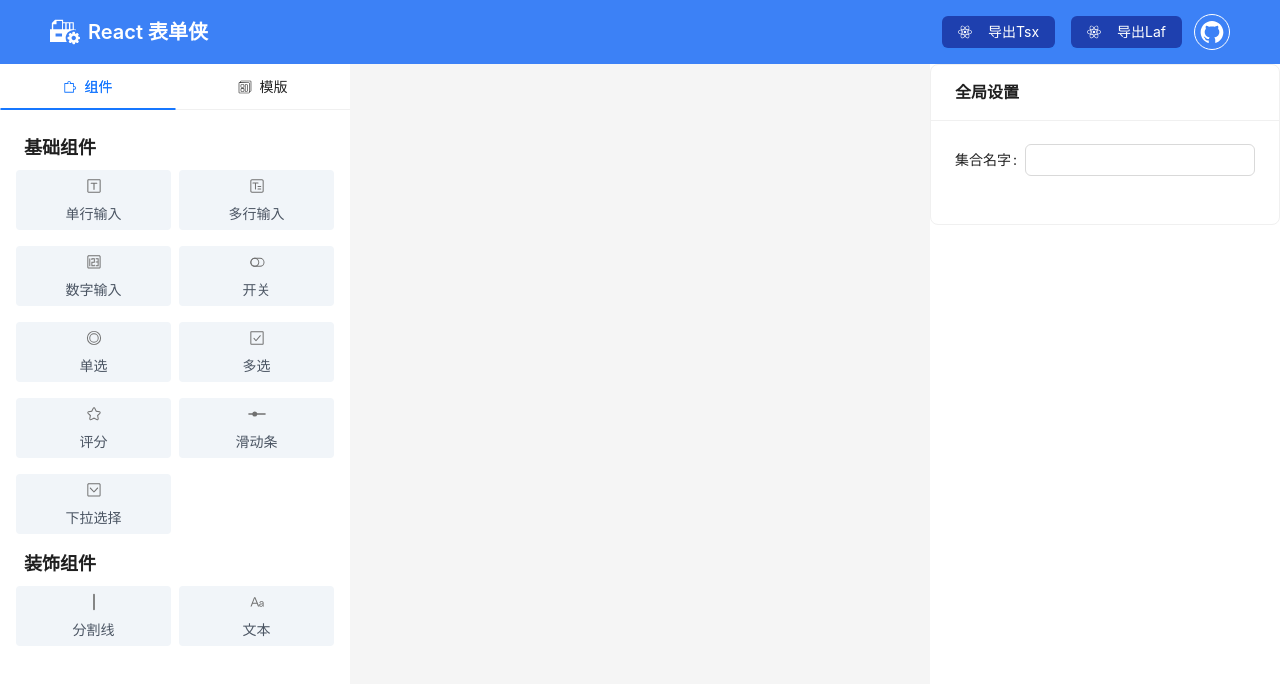
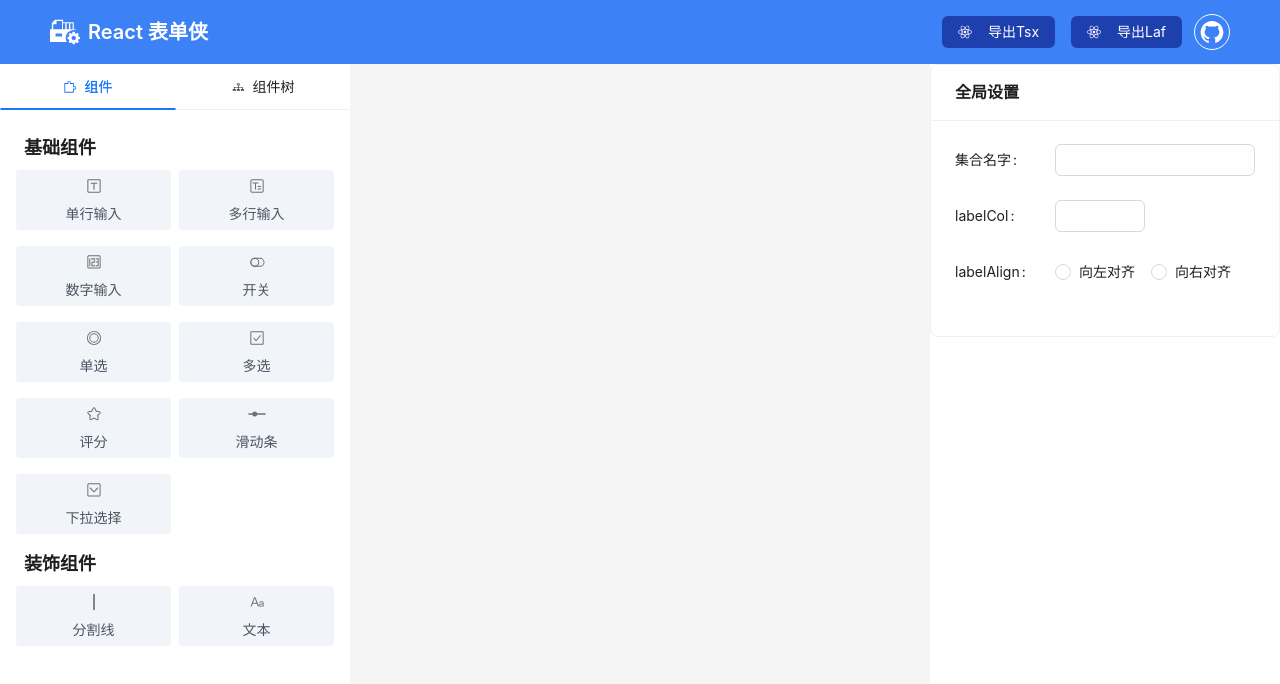
Before and after one commit to erhulee/react-form-man, a React (Vite) app: page / in a window 1280 px wide. Shown: the top 684 px of the page. Built offline with nearby package versions, Linux system fonts and the light colour scheme.

Commit message:
feat: 1层的组件树

```diff
--- /dev/null
+++ b/src/Icons/Tree.tsx
@@ -0,0 +1,17 @@
+import { SVGProps } from "react";
+const SvgTree = (props: SVGProps<SVGSVGElement>) => (
+  <svg
+    className="tree_svg__icon"
+    viewBox="0 0 1024 1024"
+    xmlns="http://www.w3.org/2000/svg"
+    width="1em"
+    height="1em"
+    {...props}
+  >
+    <path
+      d="M554.667 682.667H640v128H426.667v-128H512v-128H256v128h85.333v128H128v-128h85.333V512H512V384h-85.333V256H640v128h-85.333v128h298.666v170.667h85.334v128H725.333v-128h85.334v-128h-256v128zm42.666-384h-128v42.666h128v-42.666zM298.667 725.333h-128V768h128v-42.667zm597.333 0H768V768h128v-42.667zm-298.667 0h-128V768h128v-42.667z"
+      fill="currentColor"
+    />
+  </svg>
+);
+export default SvgTree;
--- a/src/Icons/index.ts
+++ b/src/Icons/index.ts
@@ -21,4 +21,5 @@ export { default as TemplateIcon } from "./Template";
 export { default as TextIcon } from "./Text";
 export { default as TextareaIcon } from "./Textarea";
 export { default as TrashIcon } from "./Trash";
+export { default as TreeIcon } from "./Tree";
 export { default as VerticalLineIcon } from "./VerticalLine";
--- a/src/pages/main/components/actor-setting/global-setting-form.tsx
+++ b/src/pages/main/components/actor-setting/global-setting-form.tsx
@@ -1,4 +1,4 @@
-import { Card, Form, Input } from "antd";
+import { Card, Form, Input, InputNumber, Radio } from "antd";
 import { GlobalFormSettingAction } from "../../../../store/globalFormSetting";
 const useForm = Form.useForm;
 function GlobalSettingForm() {
@@ -9,9 +9,33 @@ function GlobalSettingForm() {
   };
   return (
     <Card title="全局设置">
-      <Form form={form} onValuesChange={handleChange}>
+      <Form
+        form={form}
+        onValuesChange={handleChange}
+        labelCol={{ span: 8 }}
+        labelAlign="left"
+      >
         <Form.Item name="collectionName" label="集合名字">
-          <Input id="" />
+          <Input />
+        </Form.Item>
+
+        <Form.Item name="labelCol" label="labelCol">
+          <InputNumber />
+        </Form.Item>
+
+        <Form.Item name="labelAlign" label="labelAlign">
+          <Radio.Group
+            options={[
+              {
+                label: "向左对齐",
+                value: "left",
+              },
+              {
+                label: "向右对齐",
+                value: "right",
+              },
+            ]}
+          />
         </Form.Item>
       </Form>
     </Card>
--- a/src/pages/main/components/actor-setting/index.tsx
+++ b/src/pages/main/components/actor-setting/index.tsx
@@ -21,7 +21,6 @@ function ActorSetting() {
   const activeActor = snap.activeActor;
 
   useSubscribe(actorStore, (op) => {
-    console.log("op:", op, op[0][1] == "activeActor");
     if (op[0][1] == "activeActor") {
       update();
       form.resetFields();
@@ -56,10 +55,11 @@ function ActorSetting() {
           columns={wigetKitMap[activeActor.type].columns}
           layout="horizontal"
           submitter={false}
-          grid={true}
-          rowProps={{
-            gutter: [16, 16],
+          labelAlign="left"
+          labelCol={{
+            span: 8,
           }}
+          labelWidth={10}
           onValuesChange={handleValueChange}
         />
       </Card>
--- /dev/null
+++ b/src/pages/main/components/actor-tree/index.tsx
@@ -0,0 +1,41 @@
+import { DownOutlined } from "@ant-design/icons";
+import { Tree } from "antd";
+import type { TreeProps } from "antd/es/tree";
+import { useSnapshot } from "valtio";
+import useSubscribe from "../../../../hooks/useSubscribe";
+import { useUpdate } from "../../../../hooks/useUpdate";
+import actorStore, {
+  ActorActions,
+  ActorStore,
+} from "../../../../store/actorStore";
+
+function generateTree(store: ActorStore) {
+  const actors = store.actors;
+  return actors.map((actor) => {
+    return {
+      title: `${actor.type} (${actor.id})`,
+      key: actor.id || "",
+    };
+  });
+}
+function ActorTree() {
+  const update = useUpdate();
+  useSubscribe(actorStore, update);
+  const storeSnap: any = useSnapshot(actorStore);
+  const tree = generateTree(storeSnap);
+  const onSelect: TreeProps["onSelect"] = (selectedKeys) => {
+    const id = selectedKeys[0] as string;
+    ActorActions.activeActor(id);
+  };
+
+  return (
+    <Tree
+      showLine
+      switcherIcon={<DownOutlined />}
+      selectedKeys={[storeSnap.activeActor?.id!]}
+      onSelect={onSelect}
+      treeData={tree}
+    />
+  );
+}
+export default ActorTree;
--- a/src/pages/main/components/wiget-list/share/Widget.ts
+++ b/src/pages/main/components/wiget-list/share/Widget.ts
@@ -29,32 +29,47 @@ export interface BaseActor {
 }
 export const baseColumns: any = [
     {
-      title: "label",
+      title: "标签",
       dataIndex: "label",
       valueType: "input",
+      formItemProps: {
+        tooltip: "label",
+      }
     },
     {
-      title: "name",
+      title: "字段索引",
       dataIndex: "name",
       valueType: "input",
+      formItemProps: {
+        tooltip: "name",
+      }
     },
     {
-      title: "required",
+      title: "必需",
       dataIndex: "required",
       valueType: "switch",
+      formItemProps: {
+        tooltip: "required",
+      }
     },
     {
-      title: "requireMessage",
+      title: "未填提示",
       dataIndex: "requireMessage",
       valueType: "input",
+      formItemProps: {
+        tooltip: "requireMessage",
+      }
     },
 ];
 
 export const InputLikeColumns: any = [
   {
-    title: "placeholder",
+    title: "缺省值",
     dataIndex: "placeholder",
     valueType: "input",
+    formItemProps: {
+      tooltip: "placeholder",
+    }
   },
 ]
 
--- a/src/pages/main/index.tsx
+++ b/src/pages/main/index.tsx
@@ -1,9 +1,10 @@
 import { Layout, Tabs } from "antd";
-import { ComponentIcon, TemplateIcon } from "../../Icons";
+import { ComponentIcon, TemplateIcon, TreeIcon } from "../../Icons";
 import { ActorActions } from "../../store/actorStore";
 import ActorCanvas from "./components/actor-canvas";
 import Header from "./components/actor-header";
 import ActorSetting from "./components/actor-setting";
+import ActorTree from "./components/actor-tree";
 import FormShop from "./components/form-shop";
 import WigetList from "./components/wiget-list";
 
@@ -33,11 +34,11 @@ export default function MainPage() {
               {
                 label: (
                   <span className=" flex items-center">
-                    <TemplateIcon className=" mr-2"></TemplateIcon>模版
+                    <TreeIcon className=" mr-2"></TreeIcon>组件树
                   </span>
                 ),
-                key: "模版",
-                children: <FormShop></FormShop>,
+                key: "组件树",
+                children: <ActorTree></ActorTree>,
               },
             ]}
           ></Tabs>
--- a/src/store/actorStore.ts
+++ b/src/store/actorStore.ts
@@ -2,7 +2,7 @@ import { proxy } from 'valtio'
 import { nanoid} from "nanoid"
 import { cloneDeep } from 'lodash-es';
 import { Actor } from '../pages/main/components/wiget-list/share/Widget';
-type ActorStore = {
+export type ActorStore = {
     actors: Array<Actor>;
     activeActor: Actor | null;
 }
```
Also changed, not shown: src/assets/icons/tree.svg (added).
